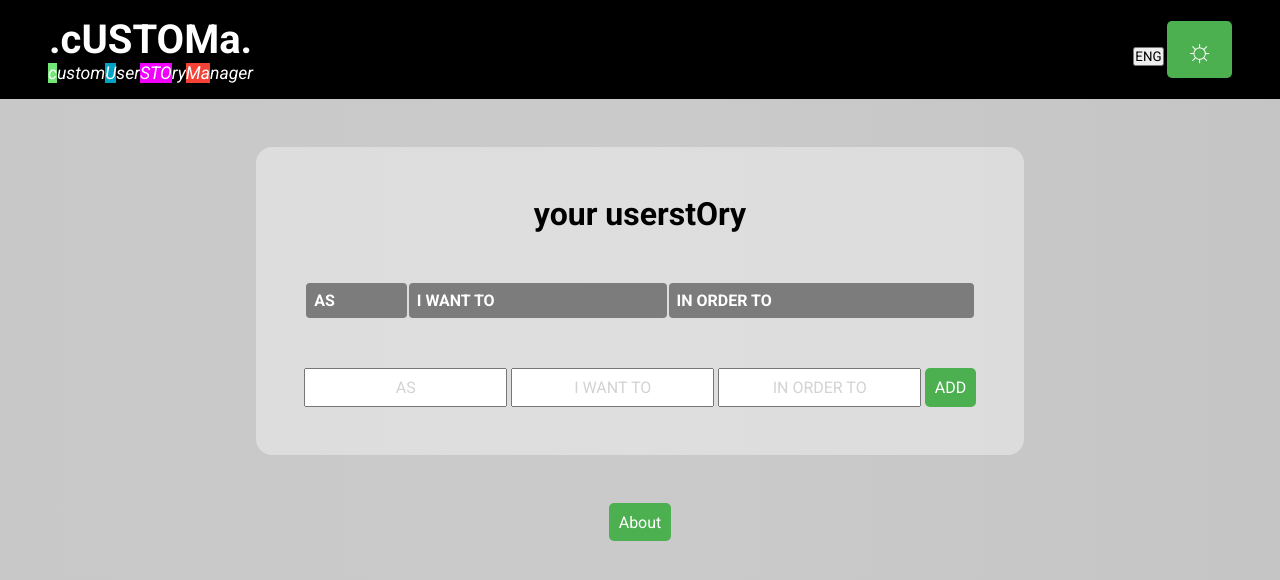
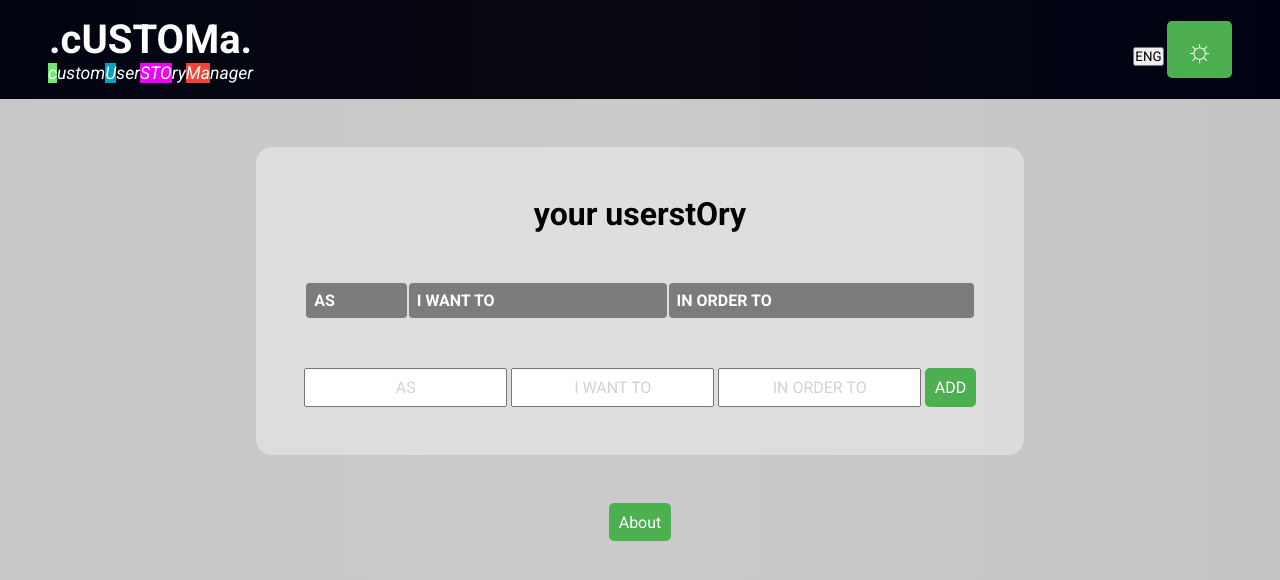
Before and after one commit to LouisAntoninLesieur/customa, a website: page index.html in a window 1280 px wide. Drawn offline with Linux system fonts and the light colour scheme.

Commit message:
css change header background to fit dark mode

```diff
--- a/css/layout.css
+++ b/css/layout.css
@@ -26,7 +26,7 @@
     width: 100%;
     padding: 0 var(--var-default-sizing);
     color: rgb(255, 255, 255);
-    background-color: rgb(0, 0, 0);
+    background: linear-gradient(to right, #010311, #080811, #000113);
 }
 
 .nav {
```
